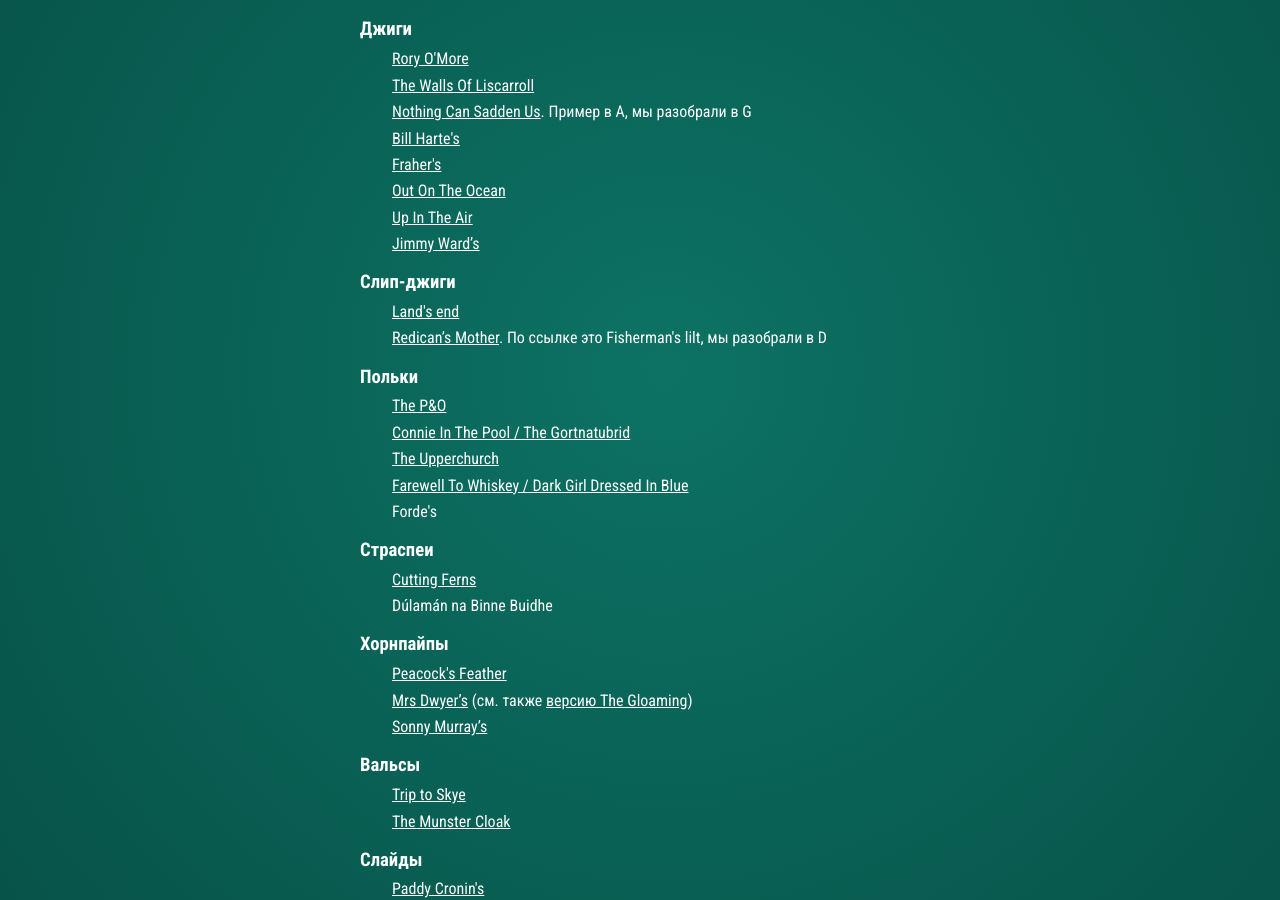
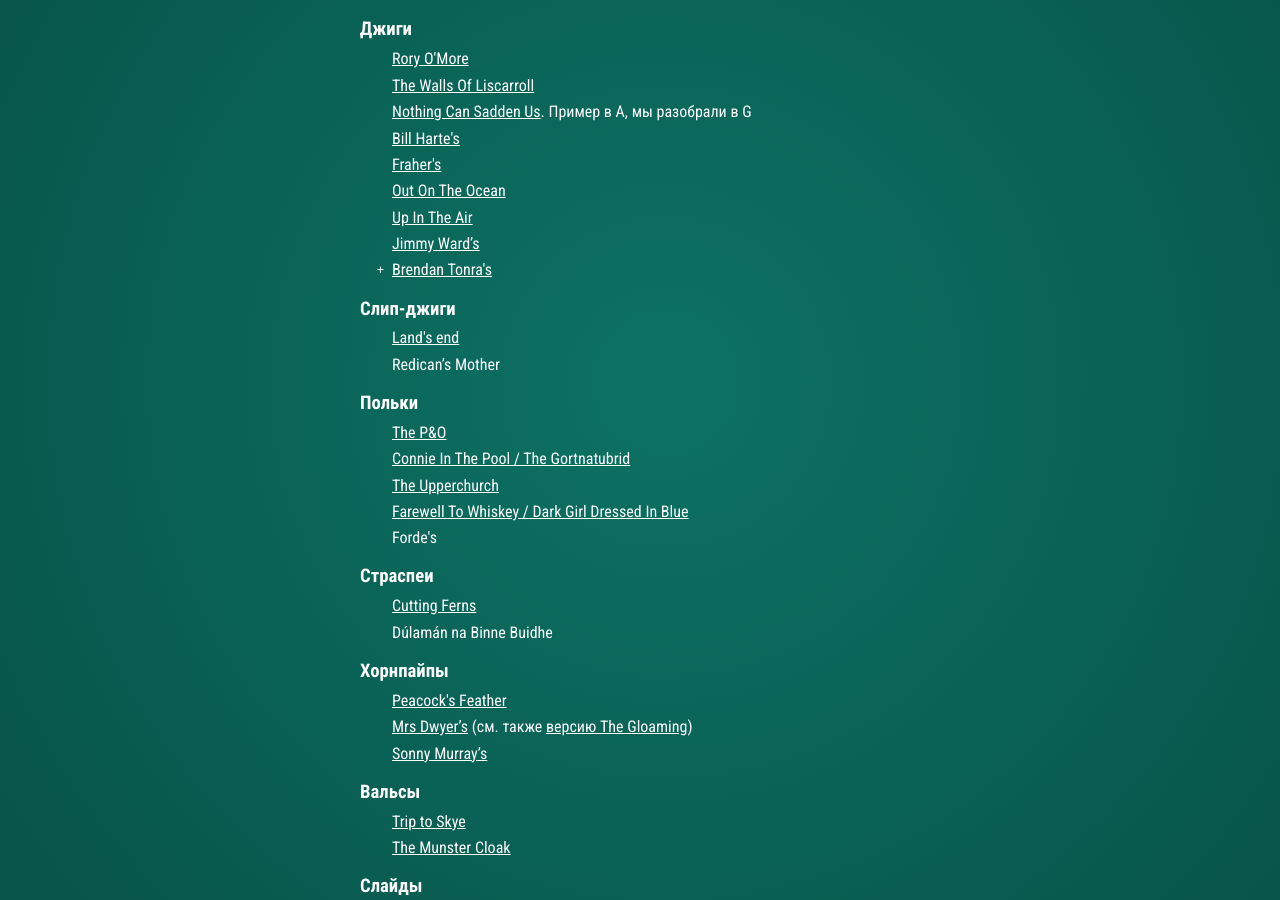
Before and after one commit to true-chaotic/sessions.pub, a Jekyll site: the page built from slow/index.md, in a window 1280 px wide and 900 px high, scrolled down 641 px. Built offline with Jekyll 4.4.1, drawn with Linux system fonts in a browser that asks for light colours.

Commit message:
add new jig, remove expired youtube link

```diff
--- a/slow/index.md
+++ b/slow/index.md
@@ -39,11 +39,12 @@ title: "Zoom-сейшны"
         <li><a href="https://www.youtube.com/watch?v=4n5qZR7vMwQ">Out On The Ocean</a></li>
         <li><a href="https://www.youtube.com/watch?v=lEUbhD1D9Eo&t=3m4s">Up In The Air</a></li>
         <li><a href="https://www.youtube.com/watch?v=pu8boOhW6fM">Jimmy Ward’s</a></li>
+        <li><ins title="Разобрали в прошлый раз" class="tunes__new"><a href="https://www.youtube.com/watch?v=y19Gf_cNWBA">Brendan Tonra's</a></ins></li>
     </ul>
     <h3 class="tunes__heading">Слип-джиги</h3>
     <ul class="tunes__list">
         <li><a href="https://www.youtube.com/watch?v=QaKLgSXTYBM">Land's end</a></li>
-        <li><a href="https://www.youtube.com/watch?v=_YTY0GZynsA">Redican’s Mother</a>. По ссылке это Fisherman's lilt, мы разобрали в D</li>
+        <li>Redican’s Mother</li>
     </ul>
     <h3 class="tunes__heading">Польки</h3>
     <ul class="tunes__list">
@@ -73,7 +74,7 @@ title: "Zoom-сейшны"
     <ul class="tunes__list">
         <li><a href="https://www.youtube.com/watch?v=7yl33E60IUM">Paddy Cronin's</a></li>
         <li><a href="https://www.youtube.com/watch?v=UfjMsl0tdSA">Palm Sunday</a></li>
-        <li><ins title="Разобрали в прошлый раз" class="tunes__new"><a href="https://www.youtube.com/watch?v=YXxTHzkYWjM">Dancing With Ma Leary</a></ins></li>
+        <li><a href="https://www.youtube.com/watch?v=YXxTHzkYWjM">Dancing With Ma Leary</a></li>
         <li><a href="https://www.youtube.com/watch?v=rAeEBFaZ7tE">Patsy Geary's</a></li>
     </ul>
     <h3 class="tunes__heading">А также</h3>
```
